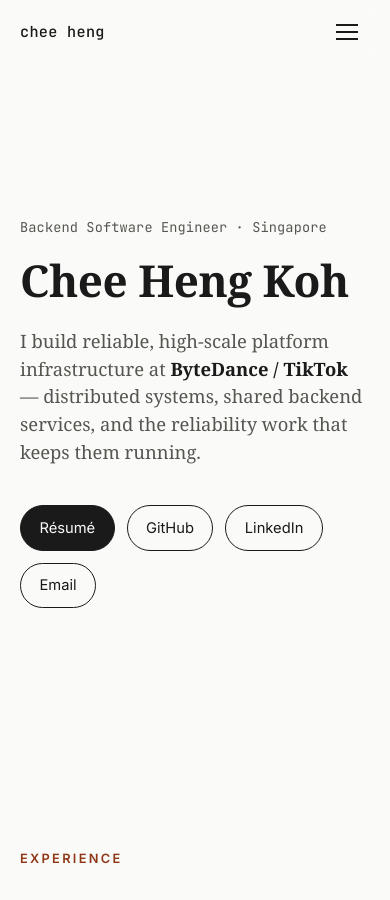
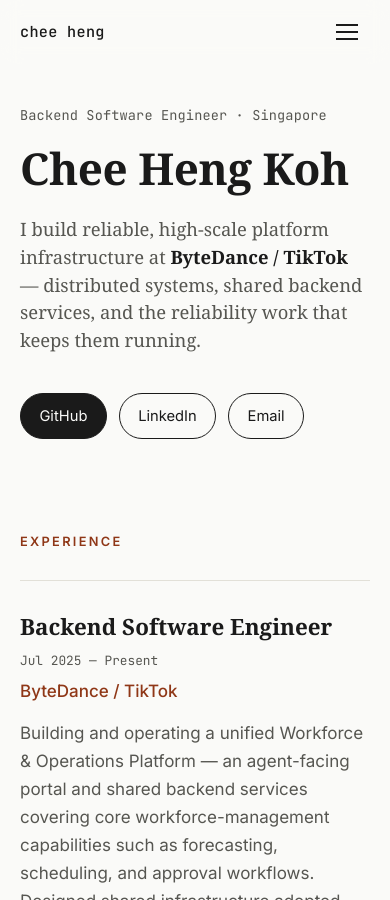
Before and after one commit to cheehengk/cheehengk.github.io, a Jekyll site: the page built from index.html, in a window 390 px wide and 900 px high. Built offline with Jekyll 4.4.1, drawn with Linux system fonts in a browser that asks for light colours; some web fonts are replaced; some of the changed text lies outside the part shown.

Commit message:
Tweak hero CTAs, GPA, and mobile spacing
- Hide the résumé download button (commented out for easy re-enable);
  promote GitHub to the primary CTA
- Update GPA to 4.76/5.00
- Tighten mobile vertical rhythm: drop the full-height hero and reduce
  stacked section padding that left large gaps on phones (scoped to
  <=680px, desktop unchanged)

Co-Authored-By: Claude Opus 4.8 <noreply@anthropic.com>
Claude-Session: https://claude.ai/code/session_01SHbdLrhHU6hhNdeaTNkRkX

```diff
--- a/_layouts/default.html
+++ b/_layouts/default.html
@@ -58,8 +58,10 @@
           work that keeps them running.
         </p>
         <div class="hero__actions">
+          <!-- Résumé download hidden for now; re-enable when ready
           <a class="btn btn--primary" href="{{ "/assets/Chee_Heng_Koh_Resume.pdf" | relative_url }}" target="_blank" rel="noopener">Résumé</a>
-          <a class="btn" href="https://github.com/cheehengk" target="_blank" rel="noopener">GitHub</a>
+          -->
+          <a class="btn btn--primary" href="https://github.com/cheehengk" target="_blank" rel="noopener">GitHub</a>
           <a class="btn" href="https://www.linkedin.com/in/cheehengk/" target="_blank" rel="noopener">LinkedIn</a>
           <a class="btn" href="mailto:cheehengk17@gmail.com">Email</a>
         </div>
--- a/assets/css/main.css
+++ b/assets/css/main.css
@@ -285,6 +285,19 @@ a { color: inherit; text-decoration: none; }
   .nav__links { display: none; }
   .nav__toggle { display: flex; }
   .entry__head { gap: .25rem; }
+
+  /* Tighten vertical rhythm on small screens — the full-height hero and
+     stacked section padding leave large empty gaps on phones. */
+  .hero {
+    min-height: auto;
+    padding-top: 6.5rem;
+    padding-bottom: 2.75rem;
+  }
+  .section {
+    padding-top: 3rem;
+    padding-bottom: 3rem;
+  }
+  .section__title { margin-bottom: 1.75rem; }
 }
 
 @media (prefers-reduced-motion: reduce) {
```
Also changed, not shown: other parts of _layouts/default.html (+1 -1 lines).
